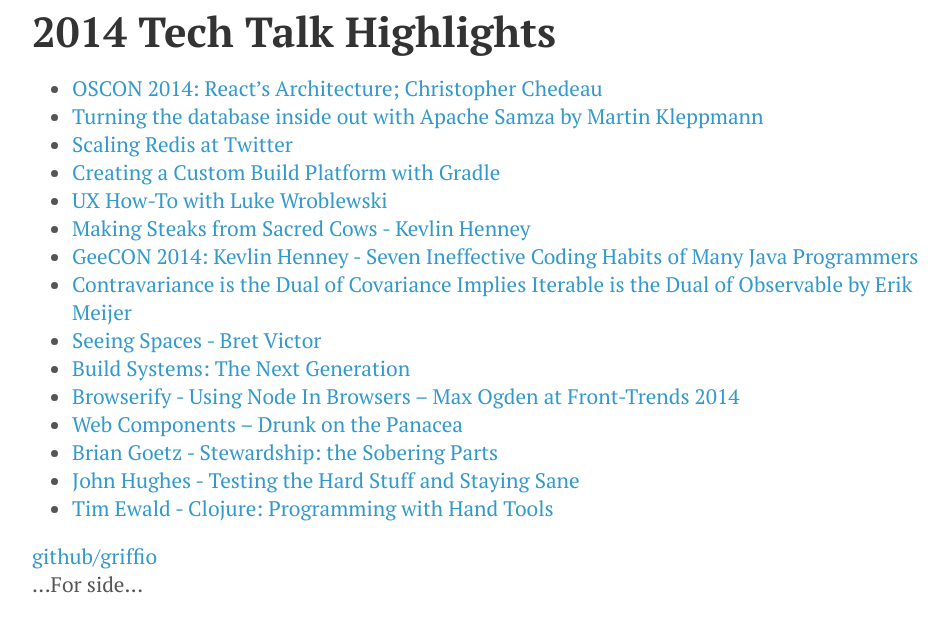
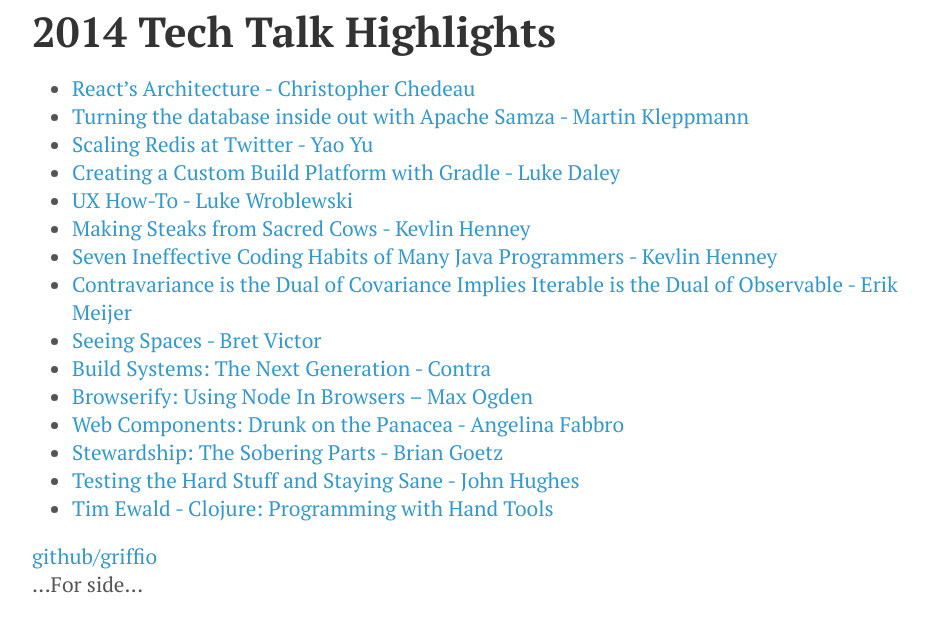
Before and after one commit to griffio/griffio.github.io, a Jekyll site: the page built from _posts/2014-12-25-Tech-talk-highlights.md, in a window 1280 px wide. Shown: the top 632 px of the page, without its empty margins (144-1093 px from the left). Built offline with Jekyll 4.4.1, drawn with Linux system fonts in a browser that asks for light colours; nearby versions of some CDN libraries.

Commit message:
Update 2014-12-25-Tech-talk-highlights.md

```diff
--- a/_posts/2014-12-25-Tech-talk-highlights.md
+++ b/_posts/2014-12-25-Tech-talk-highlights.md
@@ -8,18 +8,18 @@
 ---
 
 # 2014 Tech Talk Highlights
-* [OSCON 2014: React's Architecture; Christopher Chedeau](https://www.youtube.com/watch?v=tXeBZ3WujTs&list=PLb0IAmt7-GS1hdDcokpVp1MBk-IaeaSgP&index=7)
-* [Turning the database inside out with Apache Samza by Martin Kleppmann](https://www.youtube.com/watch?v=fU9hR3kiOK0&list=UU_QIfHvN9auy2CoOdSfMWDw)
-* [Scaling Redis at Twitter](https://www.youtube.com/watch?v=rP9EKvWt0zo)
-* [Creating a Custom Build Platform with Gradle](https://www.youtube.com/watch?v=TCSdWFR09jQ)
-* [UX How-To with Luke Wroblewski](https://www.youtube.com/playlist?list=PLg-UKERBljNy2Yem3RJkYL1V70dpzkysC)
+* [React's Architecture - Christopher Chedeau](https://www.youtube.com/watch?v=tXeBZ3WujTs&list=PLb0IAmt7-GS1hdDcokpVp1MBk-IaeaSgP&index=7)
+* [Turning the database inside out with Apache Samza - Martin Kleppmann](https://www.youtube.com/watch?v=fU9hR3kiOK0&list=UU_QIfHvN9auy2CoOdSfMWDw)
+* [Scaling Redis at Twitter - Yao Yu](https://www.youtube.com/watch?v=rP9EKvWt0zo)
+* [Creating a Custom Build Platform with Gradle - Luke Daley](https://www.youtube.com/watch?v=TCSdWFR09jQ)
+* [UX How-To - Luke Wroblewski](https://www.youtube.com/playlist?list=PLg-UKERBljNy2Yem3RJkYL1V70dpzkysC)
 * [Making Steaks from Sacred Cows - Kevlin Henney](http://vimeo.com/105758303)
-* [GeeCON 2014: Kevlin Henney - Seven Ineffective Coding Habits of Many Java Programmers](http://vimeo.com/101084305)
-* [Contravariance is the Dual of Covariance Implies Iterable is the Dual of Observable by Erik Meijer](http://vimeo.com/98922027)
+* [Seven Ineffective Coding Habits of Many Java Programmers - Kevlin Henney](http://vimeo.com/101084305)
+* [Contravariance is the Dual of Covariance Implies Iterable is the Dual of Observable - Erik Meijer](http://vimeo.com/98922027)
 * [Seeing Spaces - Bret Victor](http://vimeo.com/97903574)
-* [Build Systems: The Next Generation](http://vimeo.com/102908166)
-* [Browserify - Using Node In Browsers – Max Ogden at Front-Trends 2014](http://vimeo.com/105966966)
-* [Web Components – Drunk on the Panacea](http://vimeo.com/110972839)
-* [Brian Goetz - Stewardship: the Sobering Parts](https://www.youtube.com/watch?v=2y5Pv4yN0b0)
-* [John Hughes - Testing the Hard Stuff and Staying Sane](https://www.youtube.com/watch?v=zi0rHwfiX1Q)
+* [Build Systems: The Next Generation - Contra ](http://vimeo.com/102908166)
+* [Browserify: Using Node In Browsers – Max Ogden](http://vimeo.com/105966966)
+* [Web Components: Drunk on the Panacea - Angelina Fabbro](http://vimeo.com/110972839)
+* [Stewardship: The Sobering Parts - Brian Goetz](https://www.youtube.com/watch?v=2y5Pv4yN0b0)
+* [Testing the Hard Stuff and Staying Sane - John Hughes](https://www.youtube.com/watch?v=zi0rHwfiX1Q)
 * [Tim Ewald - Clojure: Programming with Hand Tools](https://www.youtube.com/watch?v=ShEez0JkOFw)
```
